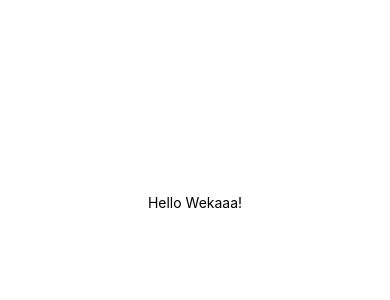
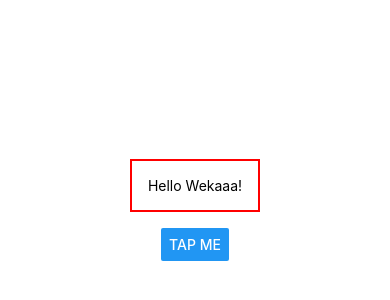
Before and after one commit to mahmoud-alwakeel/goals-app, a React Native app: screen / in a window 390 px wide. Shown: the part 220-520 px from the top of the page. Built offline with nearby package versions, Linux system fonts and the light colour scheme.

Commit message:
core components

```diff
--- a/App.js
+++ b/App.js
@@ -1,11 +1,12 @@
-import { StatusBar } from 'expo-status-bar';
-import { StyleSheet, Text, View } from 'react-native';
+// import { StatusBar } from 'expo-status-bar';
+import { Button, StyleSheet, Text, View } from 'react-native';
 
 export default function App() {
   return (
     <View style={styles.container}>
-      <Text>Hello Wekaaa!</Text>
-      <StatusBar style="auto" />
+      <Text style={styles.text}>Hello Wekaaa!</Text>
+      {/* <StatusBar style="auto" /> */}
+      <Button title='Tap me' />
     </View>
   );
 }
@@ -17,4 +18,10 @@ const styles = StyleSheet.create({
     alignItems: 'center',
     justifyContent: 'center',
   },
+  text: {
+    margin: 16,
+    borderWidth: 2,
+    borderColor: "red",
+    padding: 16,
+  },
 });
```
